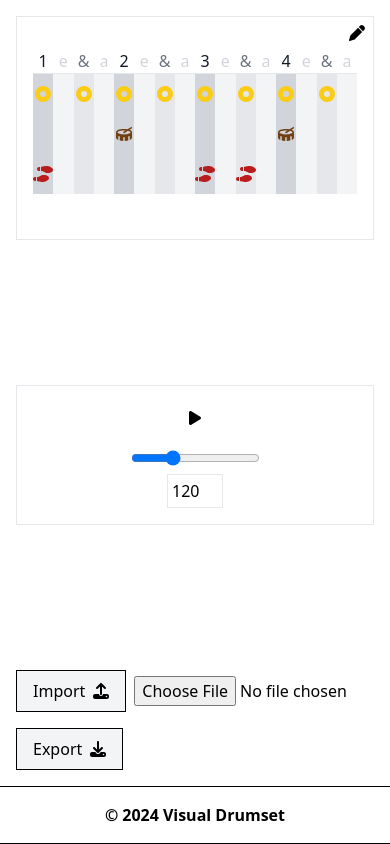
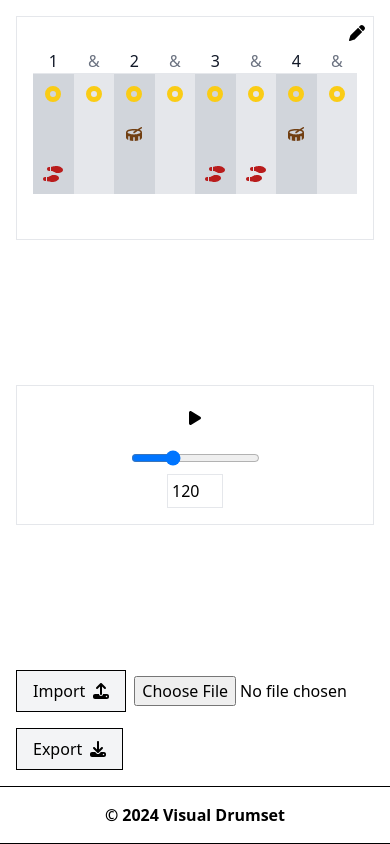
Before and after one commit to kylemichaelsullivan/visual-drumset, a React (Vite) app: page / in a window 390 px wide. Shown: the top 844 px of the page. Built offline with nearby package versions, Linux system fonts and the light colour scheme.

Commit message:
UPDATE: .VisualDisplay responsive

```diff
--- a/src/components/displays/Counts.tsx
+++ b/src/components/displays/Counts.tsx
@@ -2,13 +2,13 @@ import { Fragment } from 'react';
 
 function Counts() {
 	return (
-		<div className='Counts grid grid-cols-16 border-b'>
+		<div className='Counts grid grid-cols-8 border-b sm:grid-cols-16'>
 			{Array.from({ length: 4 }, (_, i) => i + 1).map((num) => (
 				<Fragment key={num}>
-					<div className='text-center text-gray-900'>{num}</div>
-					<div className='text-center text-gray-300'>e</div>
-					<div className='text-center text-gray-500'>&</div>
-					<div className='text-center text-gray-300'>a</div>
+					<div className='Count text-center text-gray-900'>{num}</div>
+					<div className='Count text-center text-gray-300'>e</div>
+					<div className='Count text-center text-gray-500'>&</div>
+					<div className='Count text-center text-gray-300'>a</div>
 				</Fragment>
 			))}
 		</div>
--- a/src/components/displays/Cymbals.tsx
+++ b/src/components/displays/Cymbals.tsx
@@ -11,11 +11,11 @@ type CymbalsProps = {
 
 function Cymbals({ cymbals }: CymbalsProps) {
 	return (
-		<div className='Cymbals grid grid-cols-16'>
+		<div className='Cymbals grid grid-cols-8 sm:grid-cols-16'>
 			{cymbals.map((count, i) =>
 				count.map((division, j) => (
 					<div
-						className={`${getBackgroundClass(
+						className={`Cymbal ${getBackgroundClass(
 							j
 						)} text-yellow-400 text-center py-2`}
 						key={`${i}-${getSubdivision(j)}`}
--- a/src/components/displays/Kicks.tsx
+++ b/src/components/displays/Kicks.tsx
@@ -11,11 +11,13 @@ type KicksProps = {
 
 function Kicks({ kicks }: KicksProps) {
 	return (
-		<div className='Kicks grid grid-cols-16'>
+		<div className='Kicks grid grid-cols-8 sm:grid-cols-16'>
 			{kicks.map((count, i) =>
 				count.map((division, j) => (
 					<div
-						className={`${getBackgroundClass(j)} text-red-700 text-center py-2`}
+						className={`Kick ${getBackgroundClass(
+							j
+						)} text-red-700 text-center py-2`}
 						key={`${i}-${getSubdivision(j)}`}
 					>
 						{division && <FontAwesomeIcon icon={faKick} />}
--- a/src/components/displays/Snares.tsx
+++ b/src/components/displays/Snares.tsx
@@ -11,11 +11,11 @@ type SnaresProps = {
 
 function Snares({ snares }: SnaresProps) {
 	return (
-		<div className='Snares grid grid-cols-16'>
+		<div className='Snares grid grid-cols-8 sm:grid-cols-16'>
 			{snares.map((count, i) =>
 				count.map((division, j) => (
 					<div
-						className={`${getBackgroundClass(
+						className={`Snare ${getBackgroundClass(
 							j
 						)} text-yellow-900 text-center py-2`}
 						key={`${i}-${getSubdivision(j)}`}
--- a/src/components/edits/Cymbals.tsx
+++ b/src/components/edits/Cymbals.tsx
@@ -17,11 +17,12 @@ function Cymbals({ cymbals, setCymbals }: CymbalsProps) {
 	}
 
 	return (
-		<div className='Cymbals grid grid-cols-16 py-4'>
+		<div className='Cymbals grid grid-cols-8 py-4 sm:grid-cols-16'>
 			{cymbals.map((count, i) =>
 				count.map((division, j) => (
 					<input
 						type='checkbox'
+						className='Cymbal'
 						checked={division}
 						key={`cymbal-${i}-${getSubdivision(j)}`}
 						title={`Cymbal: ${i + 1}${getSubdivision(j)}`}
--- a/src/components/edits/Kicks.tsx
+++ b/src/components/edits/Kicks.tsx
@@ -17,11 +17,12 @@ function EditBeat({ kicks, setKicks }: EditBeatProps) {
 	}
 
 	return (
-		<div className='kicks grid grid-cols-16 py-4'>
+		<div className='Kicks grid grid-cols-8 py-4 sm:grid-cols-16'>
 			{kicks.map((count, i) =>
 				count.map((division, j) => (
 					<input
 						type='checkbox'
+						className='Kick'
 						checked={division}
 						key={`kick-${i}${getSubdivision(j)}`}
 						title={`Kick: ${i + 1}${getSubdivision(j)}`}
--- a/src/components/edits/Snares.tsx
+++ b/src/components/edits/Snares.tsx
@@ -17,11 +17,12 @@ function Snares({ snares, setSnares }: SnaresProps) {
 	}
 
 	return (
-		<div className='snares grid grid-cols-16 py-4'>
+		<div className='Snares grid grid-cols-8 py-4 sm:grid-cols-16'>
 			{snares.map((count, i) =>
 				count.map((division, j) => (
 					<input
 						type='checkbox'
+						className='Snare'
 						checked={division}
 						key={`snare-${i}-${getSubdivision(j)}`}
 						title={`Snare: ${i + 1}${getSubdivision(j)}`}
--- a/src/index.css
+++ b/src/index.css
@@ -26,3 +26,23 @@ input[type='checkbox'] {
 .VisualDisplay {
 	min-height: 14rem;
 }
+
+.VisualDisplay .Counts .Count:nth-of-type(even),
+.VisualDisplay .Cymbals .Cymbal:nth-of-type(even),
+.VisualDisplay .Snares .Snare:nth-of-type(even),
+.VisualDisplay .Kicks .Kick:nth-of-type(even) {
+	display: none;
+}
+
+@media (min-width: 640px) {
+	.sm\:grid-cols-16 {
+		grid-template-columns: repeat(16, minmax(0, 1fr));
+	}
+
+	.VisualDisplay .Counts .Count:nth-of-type(even),
+	.VisualDisplay .Cymbals .Cymbal:nth-of-type(even),
+	.VisualDisplay .Snares .Snare:nth-of-type(even),
+	.VisualDisplay .Kicks .Kick:nth-of-type(even) {
+		display: block;
+	}
+}
```
